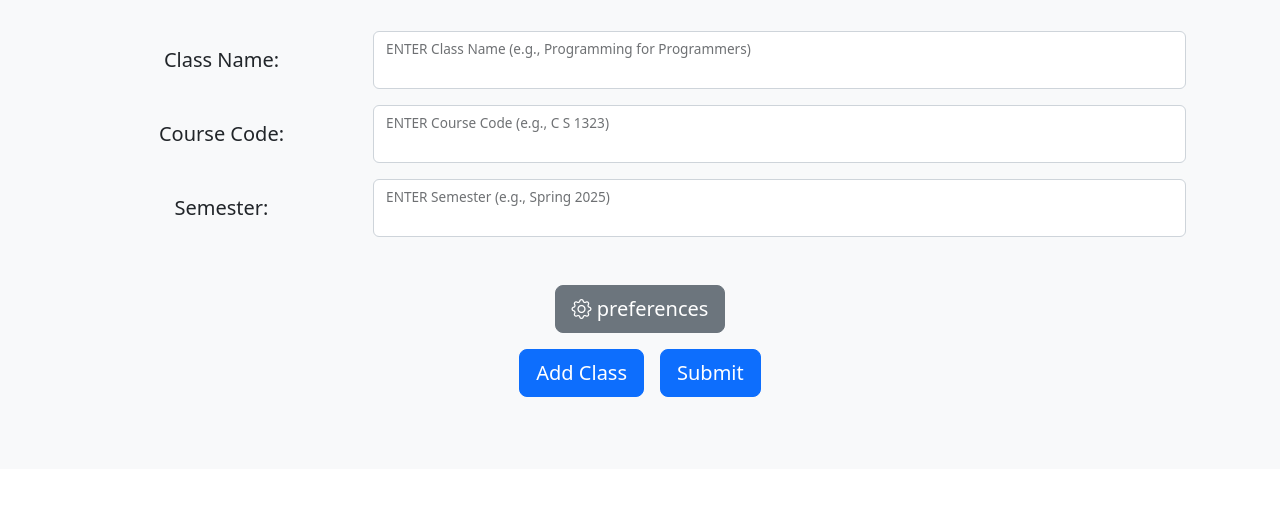
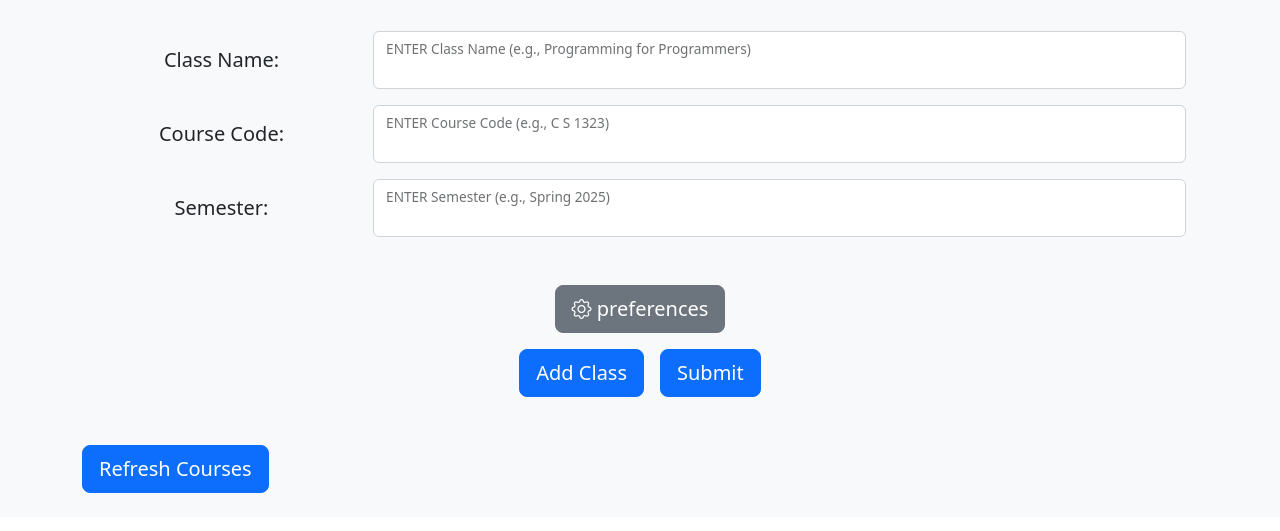
Before and after one commit to CS3203-Group-i/oucs3203groupi, a plain HTML site: page frontend/pages/ManualInputPage.html in a window 1280 px wide. Shown: the part 233-764 px from the top of the page. Drawn offline with nearby package versions, Linux system fonts and the light colour scheme.

Commit message:
Added Refresh Courses button

```diff
--- a/frontend/pages/ManualInputPage.html
+++ b/frontend/pages/ManualInputPage.html
@@ -114,8 +114,14 @@
                     </div>
                 </div>
 
+                <div class="">
+                    <button type="button" class="btn btn-primary btn-lg">Refresh Courses</button>
+                </div>
+
             </div>
         </section>
+
+
 
         <!-- Preferences Modal -->
         <div
```
